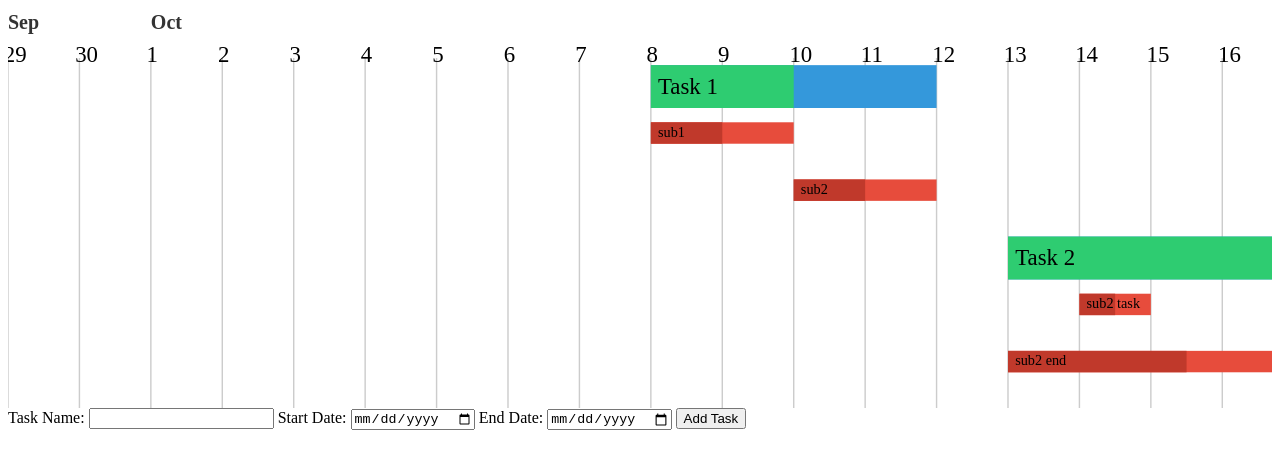
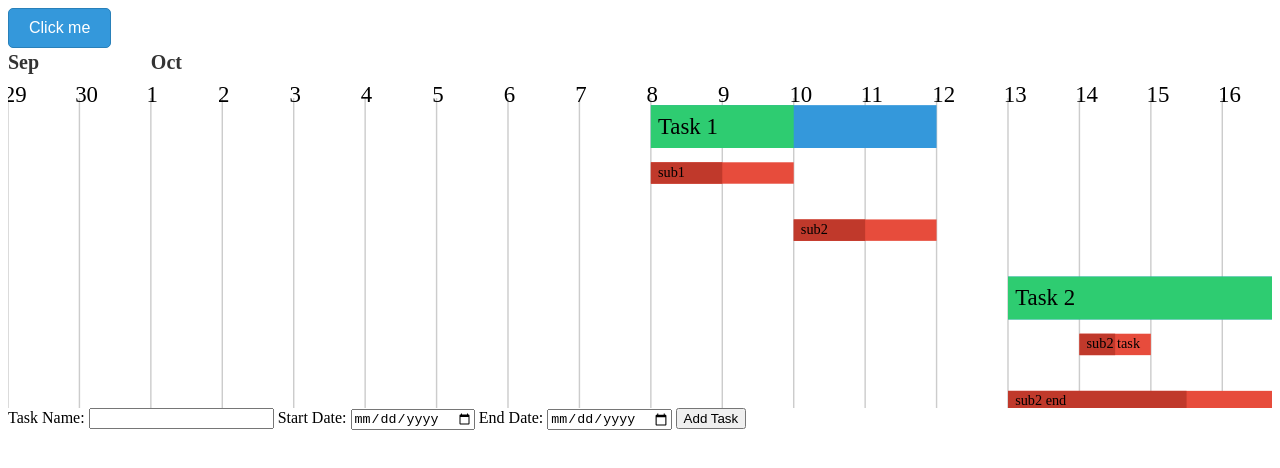
Before and after one commit to novuRajan/gannt-chart, a website with bundled scripts: page gantchart.html in a window 1280 px wide. Built offline with nearby package versions, Linux system fonts and the light colour scheme.

Commit message:
button added above svg

```diff
--- a/chart.css
+++ b/chart.css
@@ -1,7 +1,22 @@
 body.dragging {
   cursor: e-resize ;
 }
-
+.add-button{
+  display: inline-block;
+  padding: 10px 20px;
+  font-size: 16px;
+  text-align: center;
+  text-decoration: none;
+  background-color: #3498db;
+  color: #ffffff;
+  border: 1px solid #2980b9;
+  border-radius: 5px;
+  cursor: pointer;
+}
+.add-button:hover {
+  background-color: #2980b9;
+  color: #ffffff;
+}
 #chart {
   /* background-color: red; */
   min-width: 100% ;
--- a/gantchart.html
+++ b/gantchart.html
@@ -23,9 +23,10 @@
     <button type="button" onclick="addTask(data)">Add Task</button>
   </form>
 
-  <script src="./dist/gantt.js"></script>
-  <script>
-      const Gant = new Gantt();
+  <script src="./js/gantchart.js"  type="module"></script>
+  <script type="module">
+      import GanttChart from "./js/gantchart.js";
+      const Gantt = new GanttChart();
       var data = [
         {
           id: 1,
@@ -67,7 +68,7 @@
         { id: 5, name: 'Task 5', start: '2023-10-04', end: '2023-10-18', progress: 75, dependencies: [] },
         { id: 6, name: 'Task 6', start: '2023-10-04', end: '2023-10-18', progress: 75, dependencies: [] },
       ];
-    Gant.createGanttChart(data);
+    Gantt.createGanttChart(data);
   </script>
 
 </body>
--- a/js/gantchart.js
+++ b/js/gantchart.js
@@ -30,6 +30,17 @@ export default class GanttChart {
   createGanttChart(tasks) {
     updateTaskStartEndDates(tasks);
     const chartContainer = document.getElementById('chart');
+     // Create a button element
+    const button = document.createElement('button');
+    button.setAttribute('class','add-button')
+    button.textContent = 'Click me'; // Set the button text
+    button.addEventListener('click', () => {
+      // Handle button click event
+      console.log('Button clicked!');
+    });
+
+  // Append the button to the parent container of the SVG
+  chartContainer.appendChild(button);
     let svg = chartContainer.querySelector('svg');
 
     // Check if the SVG element already exists
```
